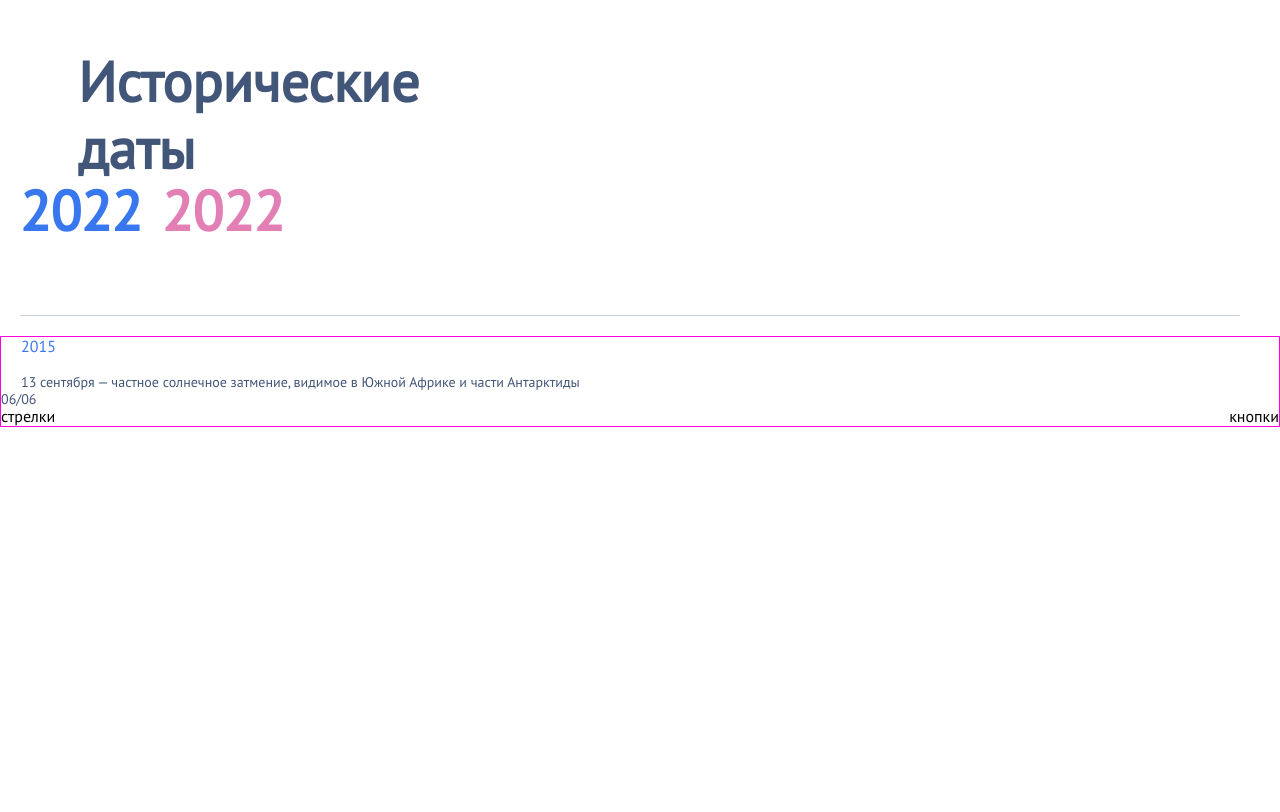
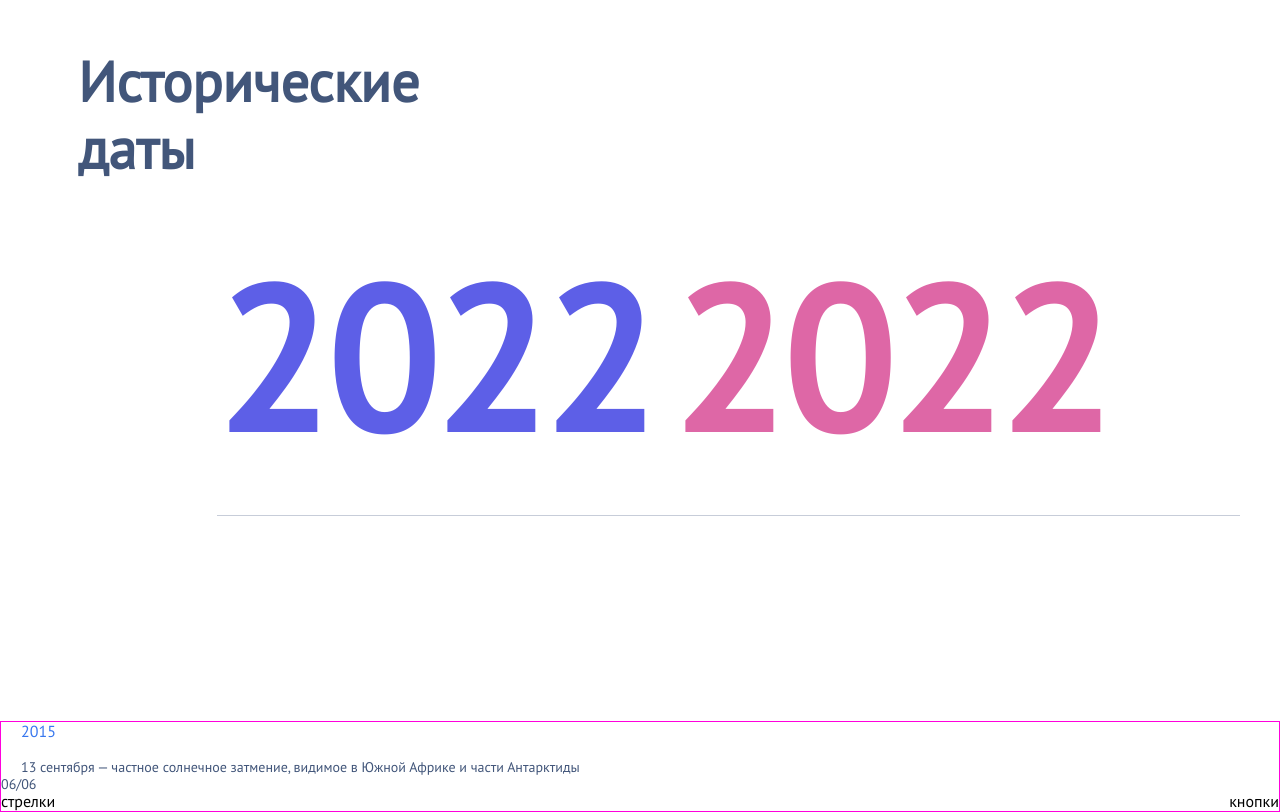
Before and after one commit to yulia463/time-arc, a React (Create React App) app: page / in a window 1280 px wide. Shown: the part 122-934 px from the top of the page. Before the commit the page ends 800 px from the top, so only its background shows below. Built offline with nearby package versions, Linux system fonts and the light colour scheme.

Commit message:
feat: add styles for desktop

```diff
--- a/src/assets/variables.module.scss
+++ b/src/assets/variables.module.scss
@@ -8,7 +8,9 @@
 
 :root {
   --color-pink: #E27FB4;
+  --color-dark-pink: #DE67A6;
   --color-blue: #3877EE;
+  --color-dark-blue: #5D5FE7;
   --color-primary-4: #F0F4FF;
   --color-black: #2D3436;
   --color-gray: #C7CDD9;
--- a/src/components/TimeBlock/Content/ContentBlock.module.scss
+++ b/src/components/TimeBlock/Content/ContentBlock.module.scss
@@ -10,6 +10,12 @@
   line-height: 100%;
   letter-spacing: -2%;
   margin-bottom: 20px;
+
+  @media (min-width: 1024px) {
+    padding: 96px 0 185px 217px;
+    font-size: 200px;
+    line-height: 160px;
+  }
 }
 
 .DatesWrapper {
@@ -19,10 +25,18 @@
 
 .FirstDate {
   color: var(--color-blue);
+
+  @media (min-width: 1024px) {
+    color: var(--color-dark-blue);
+  }
 }
 
 .SecondDate {
   color: var(--color-pink);
+
+  @media (min-width: 1024px) {
+    color: var(--color-dark-pink);
+  }
 }
 
 .GrayLine {
```
